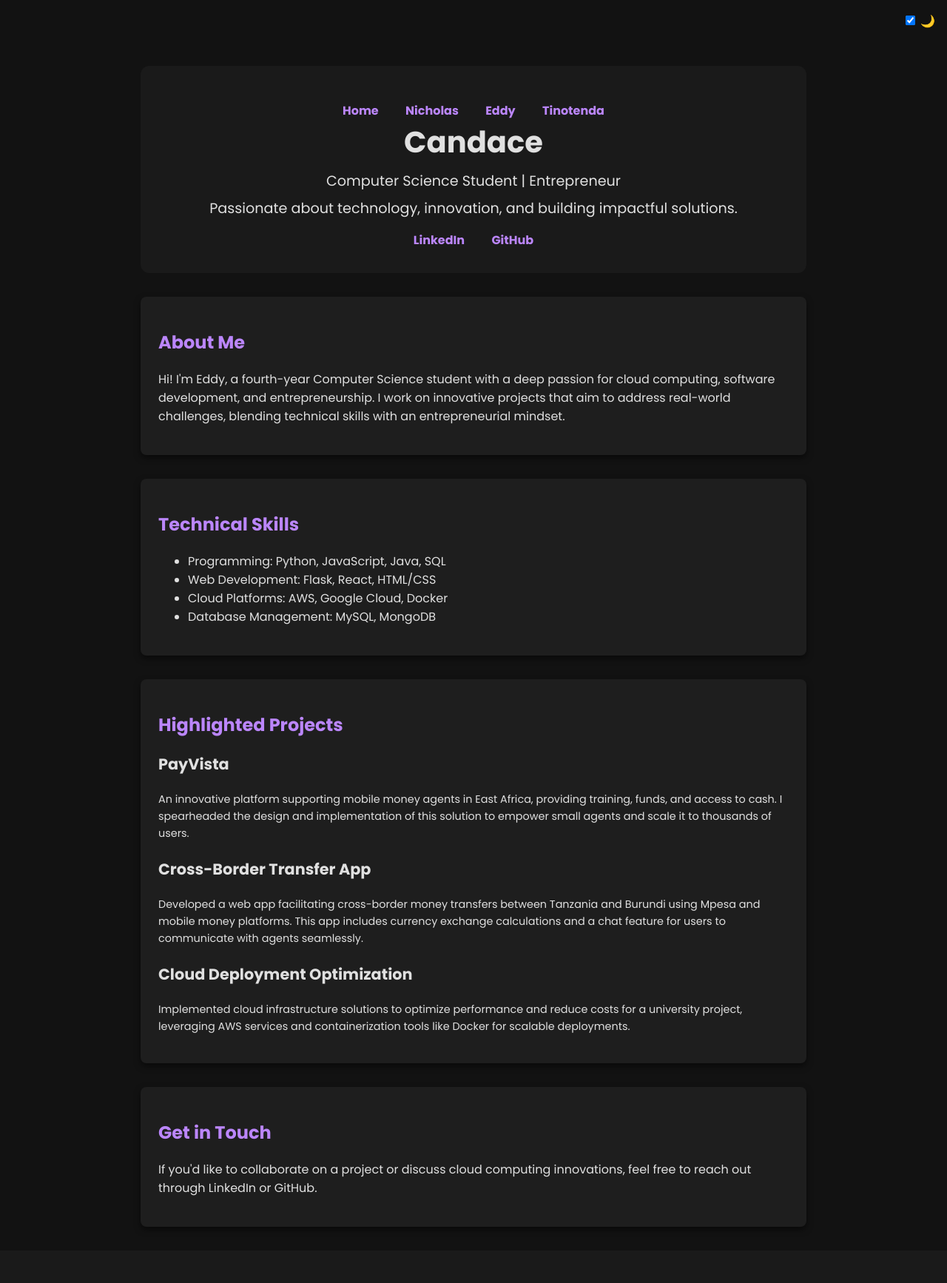
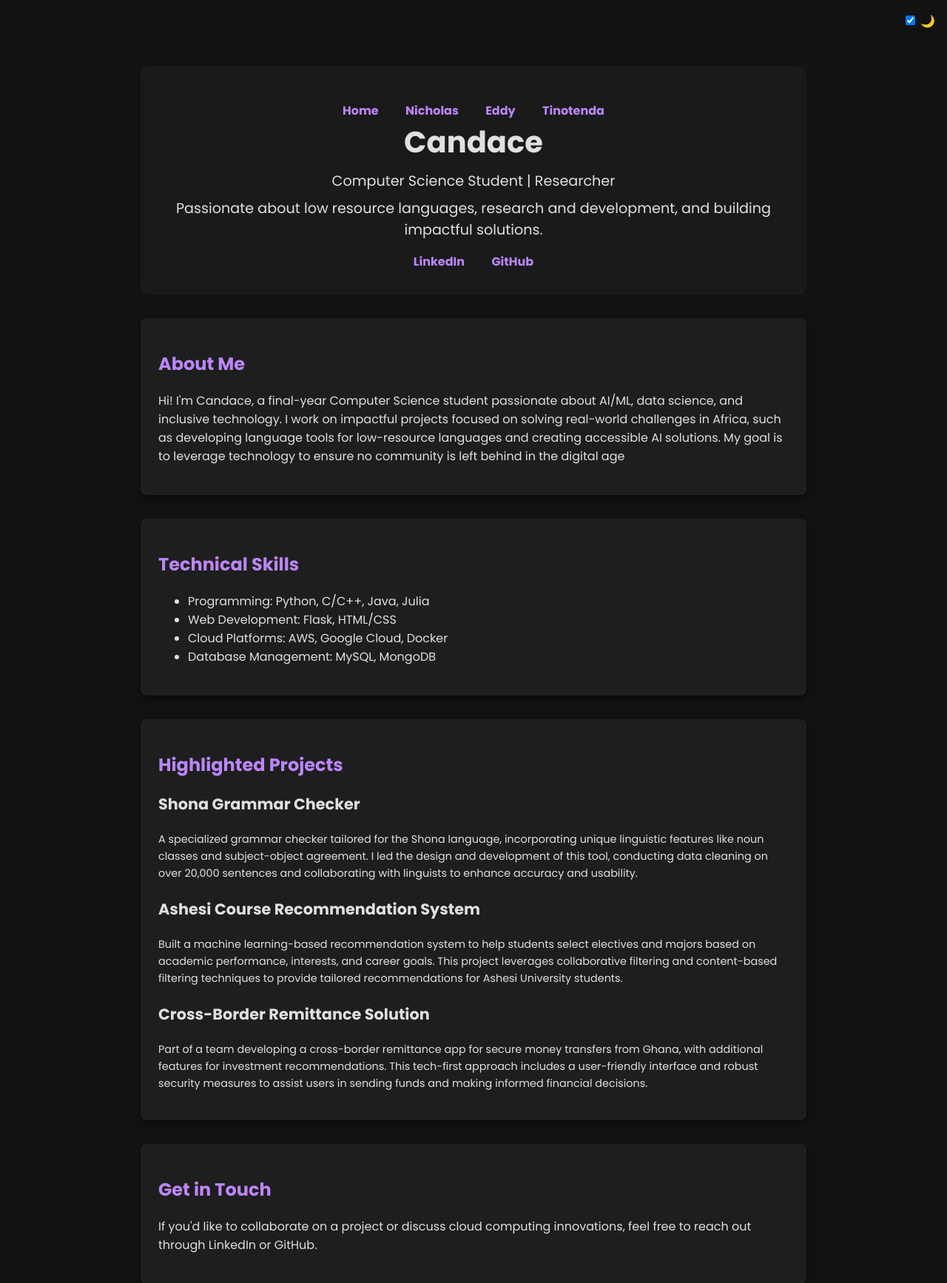
Before and after one commit to EddyKubwimana/CD-CDI-team11, a Flask app: page /candace in a window 1280 px wide. Shown: the top 1734 px of the page at 74% size. Before the commit the page ends 1663 px from the top, so only its background shows below. Run offline with Flask 3, Linux system fonts and the light colour scheme.

Commit message:
Updated candace.html in templates

```diff
--- a/porfolio/templates/candace.html
+++ b/porfolio/templates/candace.html
@@ -3,7 +3,7 @@
 <head>
 <meta charset="UTF-8">
 <meta name="viewport" content="width=device-width, initial-scale=1.0">
-<title>Eddy Kubwimana - Portfolio</title>
+<title>Candace Tariro Hunzwi - Portfolio</title>
 <style>
     @import url('https://fonts.googleapis.com/css2?family=Poppins:wght@400;500;600;700&display=swap');
 
@@ -128,26 +128,26 @@
         </div>
 
         <h1>Candace</h1>
-        <p>Computer Science Student | Entrepreneur</p>
-        <p>Passionate about technology, innovation, and building impactful solutions.</p>
+        <p>Computer Science Student | Researcher</p>
+        <p>Passionate about low resource languages, research and development, and building impactful solutions.</p>
         <div class="profile-links">
-            <a href="https://linkedin.com/in/EddyKubwimana" target="_blank">LinkedIn</a>
-            <a href="https://github.com/EddyKubwima" target="_blank">GitHub</a>
+            <a href="https://linkedin.com/in/candacehunzwi" target="_blank">LinkedIn</a>
+            <a href="https://github.com/Candace352" target="_blank">GitHub</a>
         </div>
     </div>
 
     <!-- About Section -->
     <div class="section">
         <h2>About Me</h2>
-        <p>Hi! I'm Eddy, a fourth-year Computer Science student with a deep passion for cloud computing, software development, and entrepreneurship. I work on innovative projects that aim to address real-world challenges, blending technical skills with an entrepreneurial mindset.</p>
+        <p>Hi! I'm Candace, a final-year Computer Science student passionate about AI/ML, data science, and inclusive technology. I work on impactful projects focused on solving real-world challenges in Africa, such as developing language tools for low-resource languages and creating accessible AI solutions. My goal is to leverage technology to ensure no community is left behind in the digital age</p>
     </div>
 
     <!-- Skills Section -->
     <div class="section">
         <h2>Technical Skills</h2>
         <ul>
-            <li>Programming: Python, JavaScript, Java, SQL</li>
-            <li>Web Development: Flask, React, HTML/CSS</li>
+            <li>Programming: Python, C/C++, Java, Julia</li>
+            <li>Web Development: Flask, HTML/CSS</li>
             <li>Cloud Platforms: AWS, Google Cloud, Docker</li>
             <li>Database Management: MySQL, MongoDB</li>
         </ul>
@@ -158,18 +158,18 @@
         <h2>Highlighted Projects</h2>
 
         <div class="project">
-            <h3>PayVista</h3>
-            <p>An innovative platform supporting mobile money agents in East Africa, providing training, funds, and access to cash. I spearheaded the design and implementation of this solution to empower small agents and scale it to thousands of users.</p>
+            <h3>Shona Grammar Checker</h3>
+            <p>A specialized grammar checker tailored for the Shona language, incorporating unique linguistic features like noun classes and subject-object agreement. I led the design and development of this tool, conducting data cleaning on over 20,000 sentences and collaborating with linguists to enhance accuracy and usability.</p>
         </div>
 
         <div class="project">
-            <h3>Cross-Border Transfer App</h3>
-            <p>Developed a web app facilitating cross-border money transfers between Tanzania and Burundi using Mpesa and mobile money platforms. This app includes currency exchange calculations and a chat feature for users to communicate with agents seamlessly.</p>
+            <h3>Ashesi Course Recommendation System</h3>
+         <p>Built a machine learning-based recommendation system to help students select electives and majors based on academic performance, interests, and career goals. This project leverages collaborative filtering and content-based filtering techniques to provide tailored recommendations for Ashesi University students.</p>
         </div>
 
         <div class="project">
-            <h3>Cloud Deployment Optimization</h3>
-            <p>Implemented cloud infrastructure solutions to optimize performance and reduce costs for a university project, leveraging AWS services and containerization tools like Docker for scalable deployments.</p>
+            <h3>Cross-Border Remittance Solution</h3>
+            <p>Part of a team developing a cross-border remittance app for secure money transfers from Ghana, with additional features for investment recommendations. This tech-first approach includes a user-friendly interface and robust security measures to assist users in sending funds and making informed financial decisions.</p>
         </div>
     </div>
 
```
